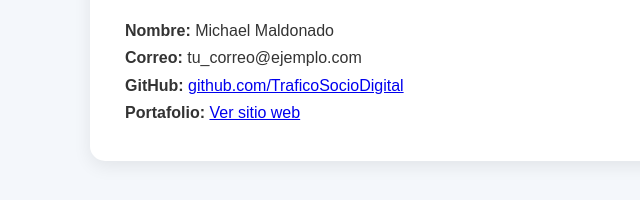
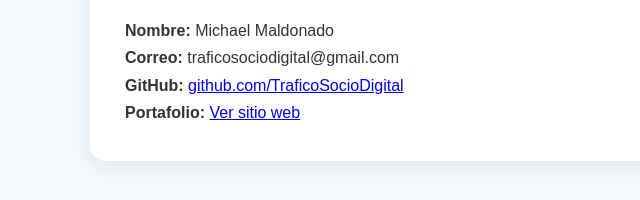
Before and after one commit to traficosociodigital/portafolio-ia, a plain HTML site: page index.html in a window 1280 px wide. Shown: the part 1378-1578 px from the top of the page, 0-640 px from the left. Drawn offline with Linux system fonts and the light colour scheme.

Commit message:
Update index.html

```diff
--- a/index.html
+++ b/index.html
@@ -115,7 +115,7 @@
 
     <p><strong>Nombre:</strong> Michael Maldonado</p>
 
-    <p><strong>Correo:</strong> tu_correo@ejemplo.com</p>
+    <p><strong>Correo:</strong> traficosociodigital@gmail.com</p>
 
     <p>
         <strong>GitHub:</strong>
```
